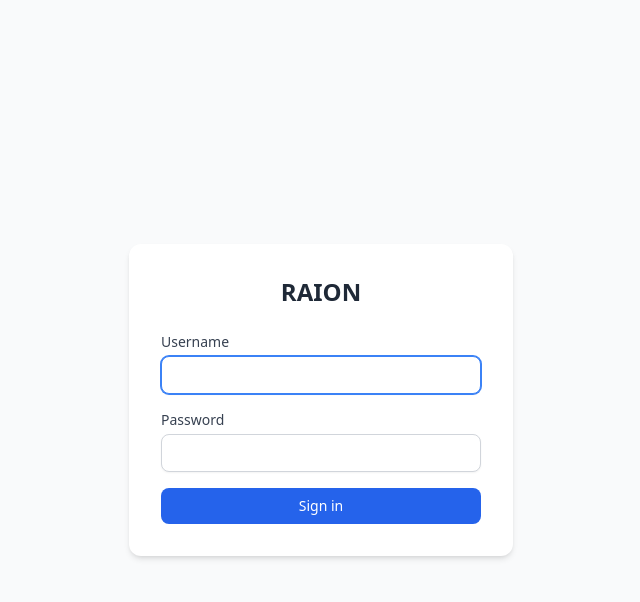
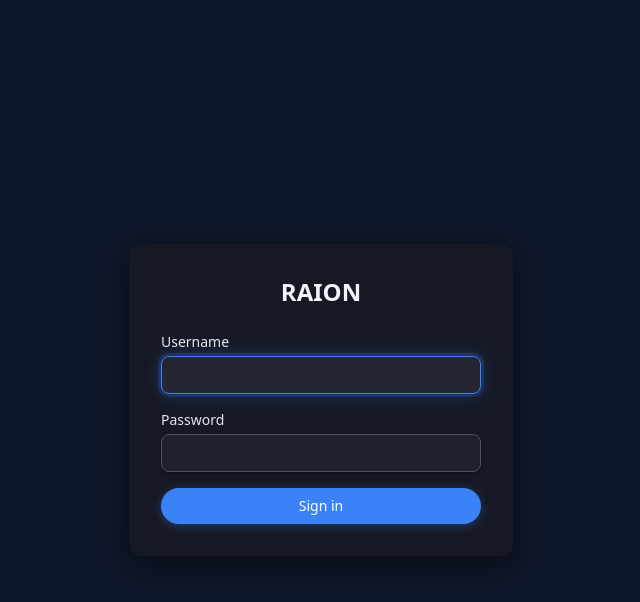
Before and after one commit to Maharshi-n/btp-assistant, a FastAPI app: page /login in a window 1280 px wide. Shown: the top 602 px of the page, without its empty margins (319-959 px from the left). Run offline with FastAPI, Linux system fonts and the light colour scheme; parts of the project's set-up code (start-up, migrations or seed data) failed here and were passed over; some libraries are stand-ins or nearby versions.

Commit message:
feat(ui): make dark the default theme
Co-Authored-By: Claude Opus 4.7 <noreply@anthropic.com>

```diff
--- a/app/web/templates/base.html
+++ b/app/web/templates/base.html
@@ -9,7 +9,7 @@
   <script>
     // Apply theme before paint to avoid flash
     (function() {
-      const t = localStorage.getItem('theme') || 'light';
+      const t = localStorage.getItem('theme') || 'dark';
       document.getElementById('html-root').setAttribute('data-theme', t);
       if (t === 'dark') document.getElementById('html-root').classList.add('dark');
     })();
```
